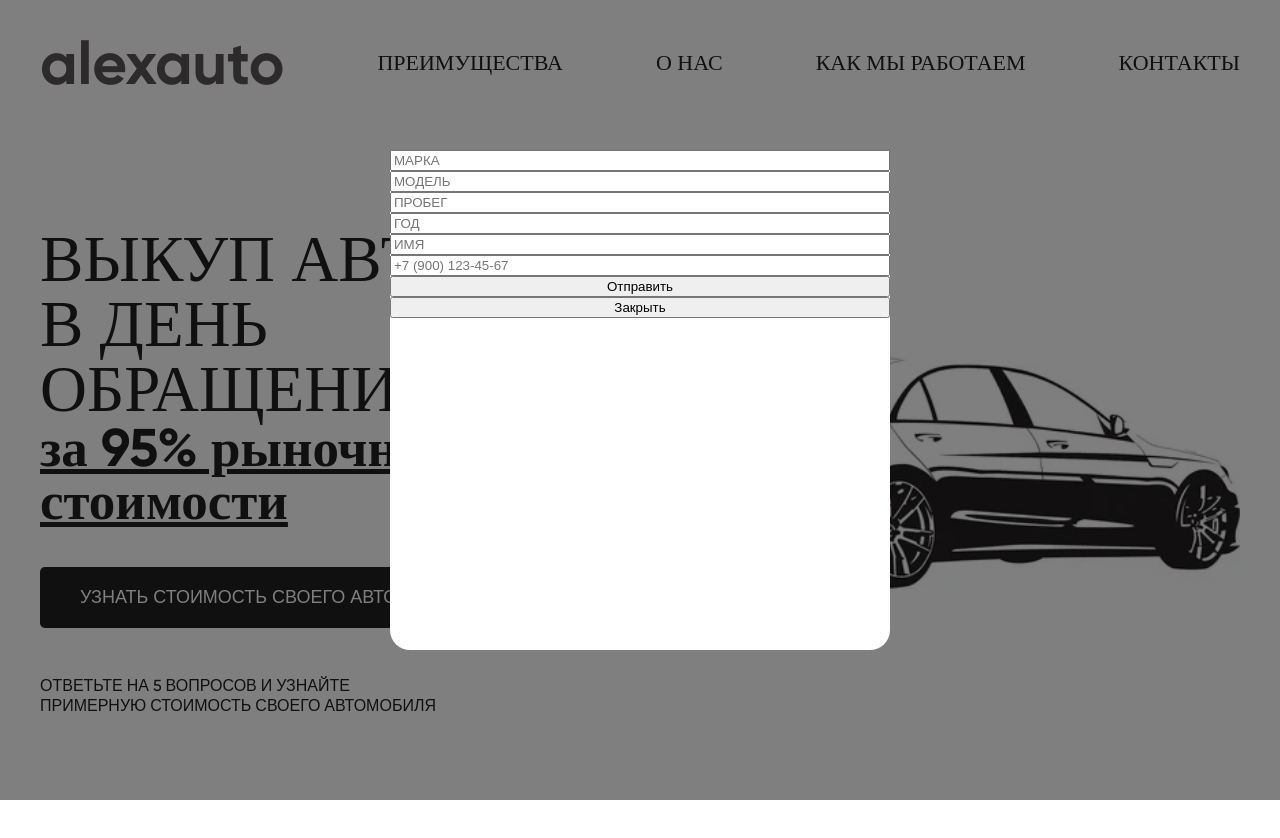
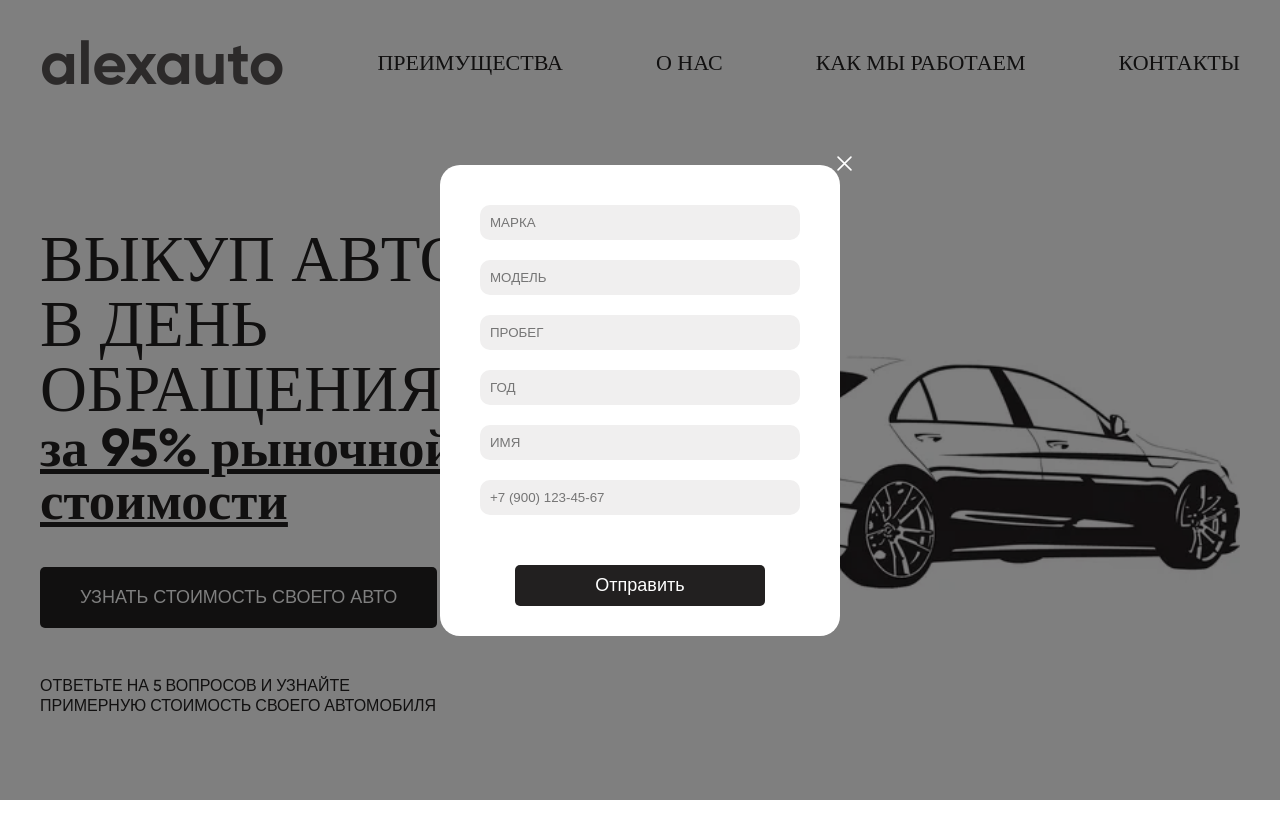
Before and after one commit to Malerator/Alexei, a website: page index.html in a window 1280 px wide. Both pictures are taken after a click on the button "УЗНАТЬ СТОИМОСТЬ СВОЕГО АВТО". Shown: the top 838 px of the page. Drawn offline with nearby package versions, Linux system fonts and the light colour scheme; files whose address does not match are found by name.

Commit message:
feat: add form

```diff
--- a/script.js
+++ b/script.js
@@ -6,8 +6,13 @@ const btn = document.querySelector(".btn");
 const closeBtn = document.createElement("button");
 closeBtn.className = "close";
 closeBtn.type = "button";
-closeBtn.textContent = "Закрыть";
+const img = document.createElement("img");
+img.src = "./images/close.svg";
+img.width = "15";
+img.height = "15";
 const sendBtn = document.querySelector(".send");
+
+closeBtn.append(img);
 
 form.append(closeBtn);
 popUp.append(form);
@@ -45,6 +50,8 @@ form.addEventListener("submit", function (el) {
     parse_mode: "html",
     text: message,
   });
+  el.target.reset();
+  closeModal();
 });
 
 document.addEventListener("DOMContentLoaded", function () {
--- a/style/modal.css
+++ b/style/modal.css
@@ -6,12 +6,63 @@
 }
 
 .form {
+  position: relative;
+  padding: 30px 0;
   display: flex;
   flex-direction: column;
-
   margin: auto;
-  width: 500px;
-  height: 500px;
+  width: 400px;
+  height: fit-content;
   background-color: #fff;
   border-radius: 20px;
 }
+
+.send {
+  display: inline-block;
+  width: 250px;
+  align-self: center;
+  position: relative;
+  margin-top: 40px;
+  font-size: 18px;
+  background-color: #222020;
+  border: 0;
+  color: #fff;
+  padding: 10px;
+  border-radius: 5px;
+  cursor: pointer;
+  overflow: hidden;
+  transition: 0.4s;
+}
+
+.send:hover {
+  background-color: #454546;
+  transition: 0.4s;
+}
+
+.close {
+  position: absolute;
+  right: -18px;
+  top: -10px;
+  border: 0;
+  background: none;
+  cursor: pointer;
+}
+
+input {
+  margin: 10px auto;
+  min-width: 300px;
+  padding: 10px;
+  background-color: rgb(240, 239, 239);
+  border: 0;
+  border-radius: 10px;
+  transition: 0.4s;
+}
+
+input:hover {
+  outline: 1px solid #222020;
+  transition: 0.4s;
+}
+
+input:focus {
+  outline: 1px solid red;
+}
```
Also changed, not shown: index.html (+0 -1 lines), images/close.svg (added), 1 other file.
